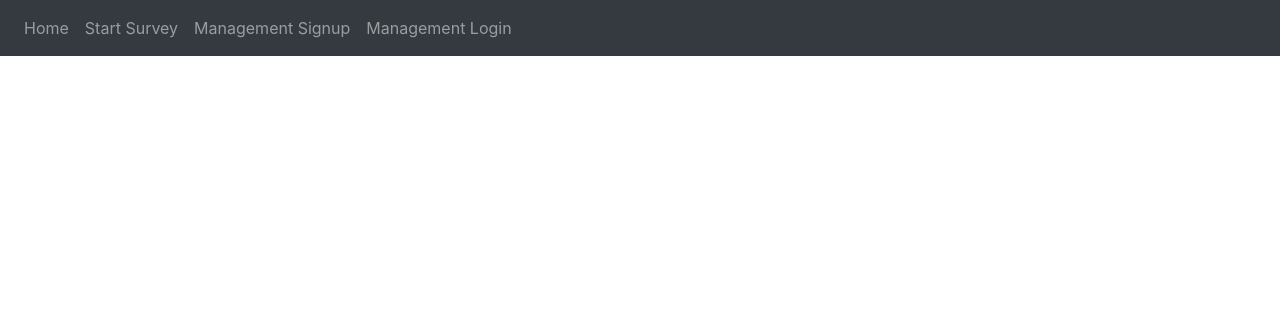
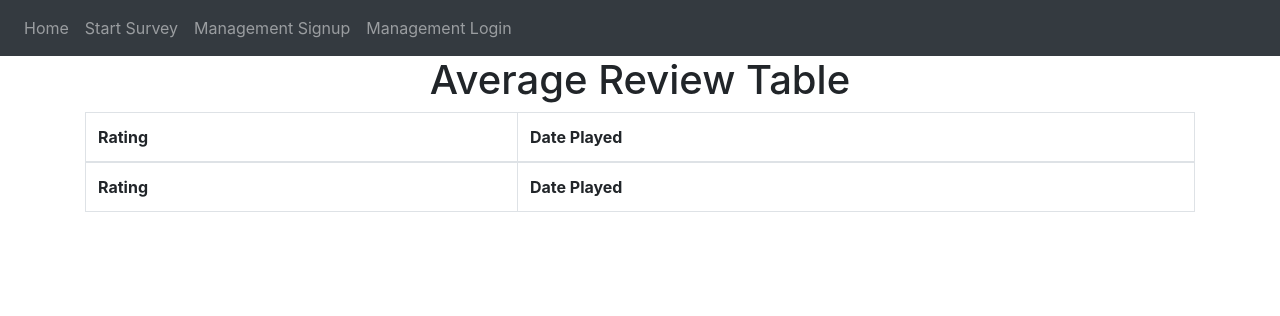
Before and after one commit to Petrut586/450_Project, a Flask app: page /avgrating in a window 1280 px wide. Shown: the top 316 px of the page. Run offline with Flask 2, Linux system fonts and the light colour scheme; lists and menus that the app fills with data are empty; some libraries are stand-ins or nearby versions.

Commit message:
Average reviews changed. Pushing so I can pull new Tom files

```diff
--- a/1020GolfCourse/website/templates/averagerating.html
+++ b/1020GolfCourse/website/templates/averagerating.html
@@ -1,3 +1,48 @@
-{% extends "base.html" %} {% block title %}Sign Up{% endblock %} {% block content %}
+{% extends "base.html" %} {% block title %}Average Reviews{% endblock %} {% block content %}
+<!DOCTYPE html>
+<html lang="en">
 
+    <head>
+        <meta charset="UTF-8">
+        <meta http-equiv="X-UA-Compatible" content="IE=edge">
+        <meta name="viewport" content="width=device-width, initial-scale=1.0">
+        <title>
+            Golf Course Averge Reviews
+        </title>
+
+        <link href="https://maxcdn.bootstrapcdn.com/bootstrap/4.0.0/css/bootstrap.min.css" rel="stylesheet" id="bootstrap-css">
+        <script src="https://maxcdn.bootstrapcdn.com/bootstrap/4.0.0/js/bootstrap.min.js"></script>
+        <script src="https://cdnjs.cloudflare.com/ajax/libs/jquery/3.2.1/jquery.min.js"></script>
+    </head>
+    <body>
+    <style>
+        h1 {
+            text-align: center;
+          }
+    </style>
+
+
+        <h1> Average Review Table </h1>
+        <table id="review_Table" class="table table-striped table-bordered" style="width:100%">
+            <thead>
+                <tr>
+                    <th>Rating</th>
+                    <th>Date Played</th>
+                </tr>
+            </thead>
+            <tbody>
+            {% for review in reviews %}
+                <tr>
+                    <td>{{ review.rating}}</td>
+                </tr>
+                {% endfor %}
+            </tbody>
+            <tfoot>
+                <tr>
+                    <th>Rating</th>
+                    <th>Date Played</th>
+                </tr>
+            </tfoot>
+        </table>
+    </body>
 {% endblock %}
--- a/1020GolfCourse/website/templates/reviews.html
+++ b/1020GolfCourse/website/templates/reviews.html
@@ -1,3 +1,3 @@
-{% extends "base.html" %} {% block title %}Sign Up{% endblock %} {% block content %}
+{% extends "base.html" %} {% block title %}Reviews{% endblock %} {% block content %}
 
 {% endblock %}
```
Also changed, not shown: 1020GolfCourse/instance/golfreview.db.
